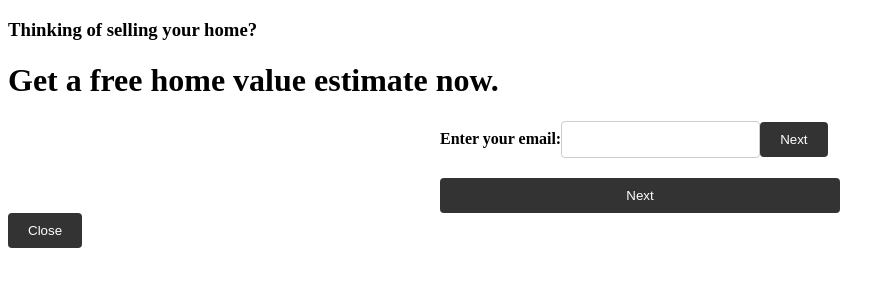
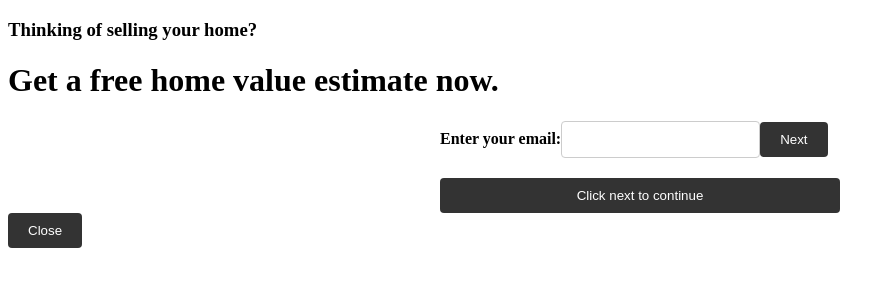
Before and after one commit to Vkerubo/SkyProperties, a React (Create React App) app: page /estimate in a window 1280 px wide. Shown: the top 300 px of the page, without its empty margins (0-895 px from the left). Built offline with nearby package versions, Linux system fonts and the light colour scheme; no server answers; the HTML template or start-up script is replaced by a standard one.

Commit message:
toggle words

```diff
--- a/src/components/EstimatePropertyPage.js
+++ b/src/components/EstimatePropertyPage.js
@@ -248,7 +248,7 @@ const EstimatePropertyPage = ({ closeModal }) => {
           )}
         </FormGroup>
         <Button type="submit">
-          {isLastFormGroup ? "Get Property Value Estimate" : "Next"}
+          {isLastFormGroup ? "Get Property Value Estimate" : "Click next to continue"}
         </Button>
       </Form>
       {estimatePrice > 0 && (
```
